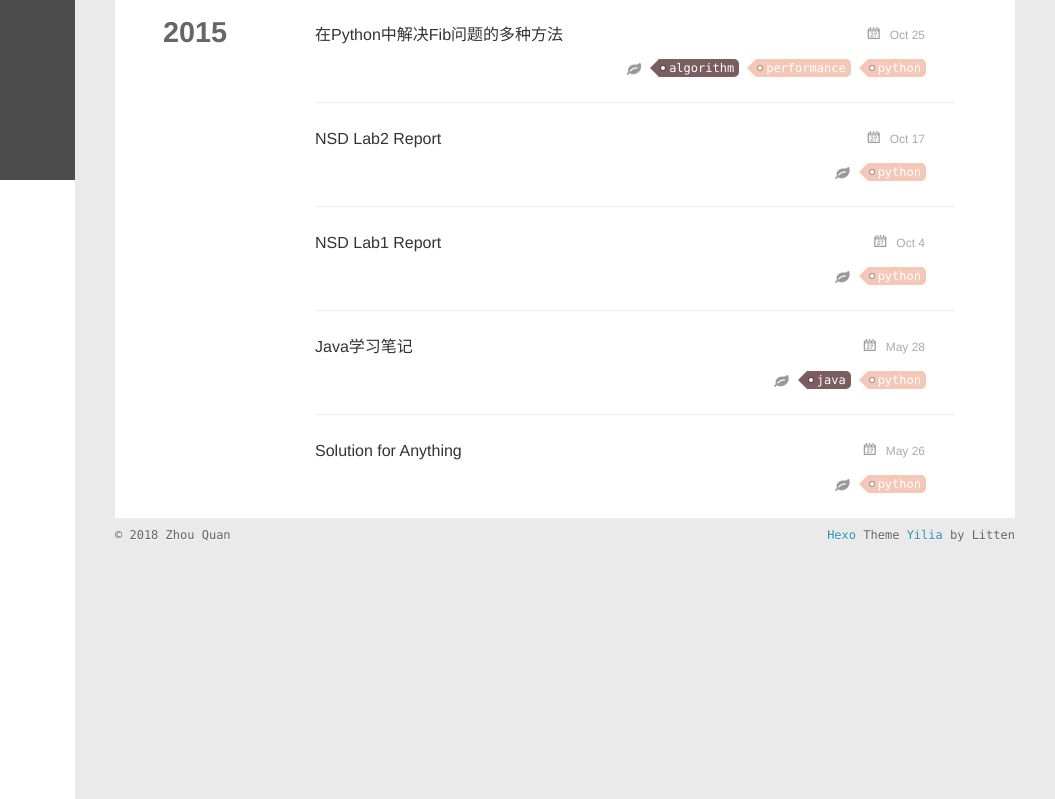
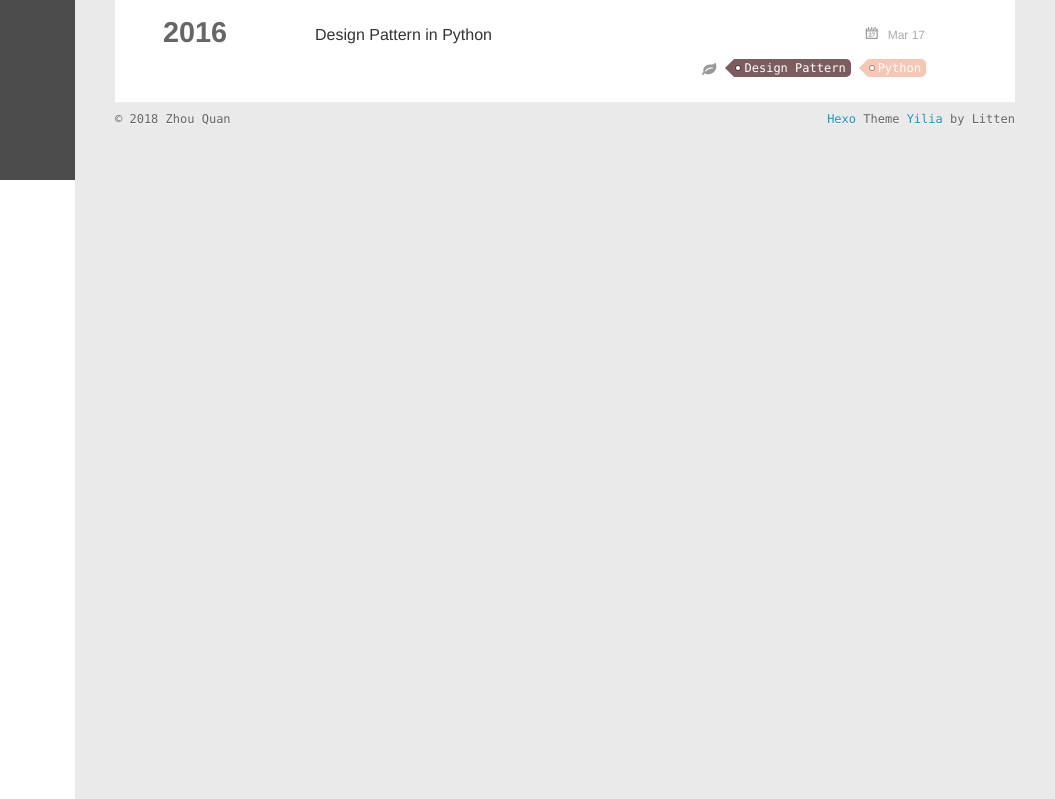
Before and after one commit to JoshPAT/joshpat.github.io, a plain HTML site: page tags/Python/index.html in a window 1280 px wide. Shown: the top 799 px of the page, 225-1280 px from the left. Drawn offline with nearby package versions, Linux system fonts and the light colour scheme; some packages are replaced by stand-ins of ours.

Commit message:
Site updated: 2018-01-04 21:07:48

```diff
--- a/tags/Python/index.html
+++ b/tags/Python/index.html
@@ -3,11 +3,11 @@
 <head>
   <meta charset="utf-8">
 
-  <title>Tag: python | Yesterday&#39;s Byte</title>
+  <title>Tag: Python | Yesterday&#39;s Byte</title>
   <meta name="viewport" content="width=device-width, initial-scale=1, maximum-scale=1">
   <meta property="og:type" content="website">
 <meta property="og:title" content="Yesterday's Byte">
-<meta property="og:url" content="http://yoursite.com/tags/python/index.html">
+<meta property="og:url" content="http://yoursite.com/tags/Python/index.html">
 <meta property="og:site_name" content="Yesterday's Byte">
 <meta name="twitter:card" content="summary">
 <meta name="twitter:title" content="Yesterday's Byte">
@@ -174,7 +174,7 @@
 
       <section class="archives-wrap">
         <div class="archive-year-wrap">
-          <a href="/archives/2015" class="archive-year">2015</a>
+          <a href="/archives/2016" class="archive-year">2016</a>
         </div>
         <div class="archives">
 
@@ -182,21 +182,21 @@
   <div class="archive-article-inner">
     <header class="archive-article-header">
       	<div class="article-meta">
-	      	<a href="/2015/10/25/fib/" class="archive-article-date">
-  	<time datetime="2015-10-25T00:13:20.000Z" itemprop="datePublished">Oct 25</time>
+	      	<a href="/2016/03/17/design pattern in python/" class="archive-article-date">
+  	<time datetime="2016-03-17T00:13:20.000Z" itemprop="datePublished">Mar 17</time>
 </a>
         </div>
 
 
     <h1 itemprop="name">
-      <a class="archive-article-title" href="/2015/10/25/fib/">在Python中解决Fib问题的多种方法</a>
+      <a class="archive-article-title" href="/2016/03/17/design pattern in python/">Design Pattern in Python</a>
     </h1>
 
 
         <div class="article-info info-on-right">
 
 	<div class="article-tag tagcloud">
-		<ul class="article-tag-list"><li class="article-tag-list-item"><a class="article-tag-list-link" href="/tags/algorithm/">algorithm</a></li><li class="article-tag-list-item"><a class="article-tag-list-link" href="/tags/performance/">performance</a></li><li class="article-tag-list-item"><a class="article-tag-list-link" href="/tags/python/">python</a></li></ul>
+		<ul class="article-tag-list"><li class="article-tag-list-item"><a class="article-tag-list-link" href="/tags/Design-Pattern/">Design Pattern</a></li><li class="article-tag-list-item"><a class="article-tag-list-link" href="/tags/Python/">Python</a></li></ul>
 	</div>
 
 
@@ -208,49 +208,61 @@
 </article>
 
 
+    </div></section>
 
-    <article class="archive-article archive-type-post">
-  <div class="archive-article-inner">
-    <header class="archive-article-header">
-      	<div class="article-meta">
-	      	<a href="/2015/10/17/nsd 2 lab/" class="archive-article-date">
-  	<time datetime="2015-10-17T02:04:34.000Z" itemprop="datePublished">Oct 17</time>
-</a>
-        </div>
+</div>
+      <footer id="footer">
+  <div class="outer">
+    <div id="footer-info">
+    	<div class="footer-left">
+    		&copy; 2018 Zhou Quan
+    	</div>
+      	<div class="footer-right">
+      		<a href="http://hexo.io/" target="_blank">Hexo</a>  Theme <a href="https://github.com/litten/hexo-theme-yilia" target="_blank">Yilia</a> by Litten
+      	</div>
+    </div>
+  </div>
+</footer>
+    </div>
+
+  <link rel="stylesheet" href="/fancybox/jquery.fancybox.css">
+  <script src="/fancybox/jquery.fancybox.pack.js"></script>
 
 
-    <h1 itemprop="name">
-      <a class="archive-article-title" href="/2015/10/17/nsd 2 lab/">NSD Lab2 Report</a>
-    </h1>
-
-
-        <div class="article-info info-on-right">
-
-	<div class="article-tag tagcloud">
-		<ul class="article-tag-list"><li class="article-tag-list-item"><a class="article-tag-list-link" href="/tags/python/">python</a></li></ul>
-	</div>
+<script src="/js/mobile.js"></script>
+<script src="/js/main.js"></script>
 
 
 
-        </div>
-        <div class="clearfix"></div>
-    </header>
-  </div>
-</article>
+
+
+<! -- mathjax config similar to math.stackexchange -->
+
+<script type="text/x-mathjax-config">
+MathJax.Hub.Config({
+    tex2jax: {
+        inlineMath: [ ['$','$'], ["\\(","\\)"]  ],
+        processEscapes: true,
+        skipTags: ['script', 'noscript', 'style', 'textarea', 'pre', 'code']
+    }
+});
+
+MathJax.Hub.Queue(function() {
+    var all = MathJax.Hub.getAllJax(), i;
+    for(i=0; i < all.length; i += 1) {
+        all[i].SourceElement().parentNode.className += ' has-jax';
+    }
+});
+</script>
+
+<script type="text/javascript" src="http://cdn.mathjax.org/mathjax/latest/MathJax.js?config=TeX-AMS-MML_HTMLorMML">
+</script>
 
 
 
-    <article class="archive-article archive-type-post">
-  <div class="archive-article-inner">
-    <header class="archive-article-header">
-      	<div class="article-meta">
-	      	<a href="/2015/10/04/nsd 1 lab/" class="archive-article-date">
-  	<time datetime="2015-10-04T13:04:34.000Z" itemprop="datePublished">Oct 4</time>
-</a>
-        </div>
-
-
-    <h1 itemprop="name">
+  </div>
+</body>
+</html>
       <a class="archive-article-title" href="/2015/10/04/nsd 1 lab/">NSD Lab1 Report</a>
     </h1>
 
```
